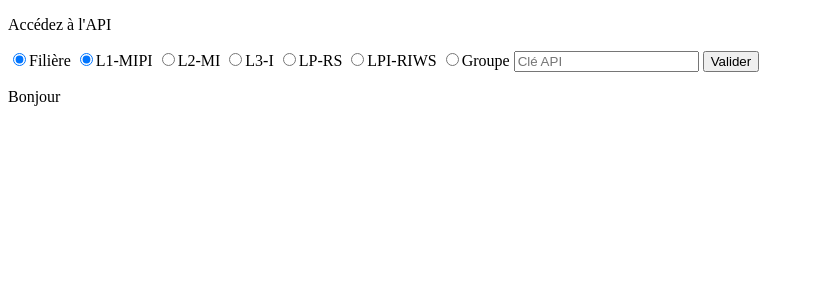
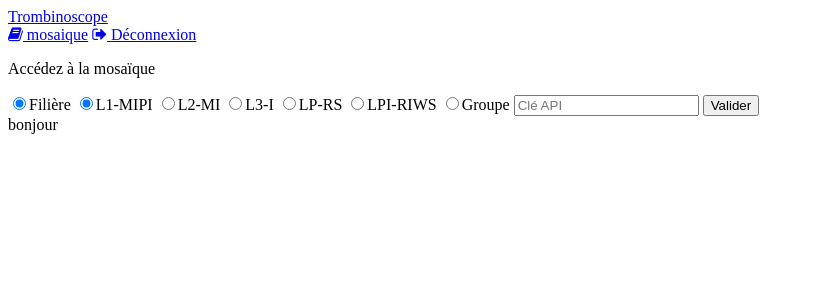
Before and after one commit to Nathan-str/ProjetAvril, a PHP site: page /demande.php in a window 1280 px wide. Shown: the top 300 px of the page, without its empty margins (0-814 px from the left). Run offline with PHP 8.4, Linux system fonts and the light colour scheme; the visitor is signed in with stand-in values (Sample User, id 1).

Commit message:
Ajout des messages d'erreur si il y a des problèmes avec la redirection Ajout d'un header et des links pour le css Utilisation des cookies pour accèder à la derniere recherche

```diff
--- a/Projet Avril/professeur/demande.php
+++ b/Projet Avril/professeur/demande.php
@@ -1,26 +1,77 @@
 <?php
 session_start();
+
+if(isset($_GET['error'])){
+	if($_GET['error'] == 1){ //2: GET définie dans la page vérifiant les identifiants
+	?>
+	<script type="text/javascript">
+		alert("Aucune clé n'est renseigné !")
+	</script>
+	<?php
+	}elseif($_GET['error'] == 2)	{
+	?>
+	<script type="text/javascript">
+		alert("Aucun groupe n'est indiqué !")
+	</script>
+	<?php
+	}
+}
+
+
 
 ?>
 
 <!DOCTYPE html>
 <html>
 <head>
-	<title></title>
+	<title>Trombinoscope</title>
+	<script src="https://cdnjs.cloudflare.com/ajax/libs/jquery/3.4.1/jquery.min.js" charset="utf-8"></script>
+	<link rel="stylesheet" type="text/css" href="styles.css">
+	<link rel="stylesheet" href="https://cdnjs.cloudflare.com/ajax/libs/font-awesome/4.7.0/css/font-awesome.min.css">
 
 </head>
 <body>
+	<header role="header" >
+			<nav class="menu" role="navigation">
+				<div class="inner">
+					<div class="gauche">
+						<a class="logo" href="index.php">Trombinoscope</a>
+					</div>
 
+					<div class="droite">
+
+						<!--<a href="#" class="lien"><i class="fa fa-globe"></i> A propos</a>-->
+						<?php
+							if(!empty($_SESSION['pseudo'])){
+						?>
+								<a href="#" class="lien"><i class='fa fa-book'></i> mosaique</a>
+								<a href="deconnexion.php" class="lien"><i class="fa fa-sign-out"></i> Déconnexion</a>
+						<?php
+							}
+						?>
+
+					</div>
+
+					<div class="nav-toggle">
+						<span class="toggle-icons"></span>
+					</div>
+
+				</div>
+			</nav>
+	</header>
+<?php
+if (isset($_SESSION['pseudo'])){
+?>
 
 <div id="formulaire-API">
-	<p>Accédez à l'API</p>
-	<form action="traitement.php" method="post" class="formulaire-API1">
+	<p>Accédez à la mosaïque</p>
+	<form action="traitement.php" method="get" class="formulaire-API1">
 
 		<input type="radio" name="choix" onclick="change()" value="filiere" id="choice" checked="" />Filière
 		<input class="filiere" type="radio" onclick="selection()" name="filiere" id="L1-MIPI" checked="" value="L1-MIPI" />L1-MIPI
 		<input class="filiere" type="radio" onclick="selection()" name="filiere" id="L2-MI" value="L2-MI" />L2-MI
 		<input class="filiere" type="radio" onclick="selection()" name="filiere" id="L3-I" value="L3-I" />L3-I
-		<input class="filiere" type="radio" onclick="selection()" name="filiere" id="LP-RS" value="LP RS" />LP-RS
+		<input class="filiere" type="radio" onclick="selection()" name="filiere" id="LP-RS" value="LP-RS" />LP-RS
 		<input class="filiere" type="radio" onclick="selection()" name="filiere" id="LPI-RIWS" value="LPI-RIWS" />LPI-RIWS
 
 		<input type="radio" name="choix" onclick="change()" id="choice1" value="groupe" />Groupe
@@ -44,15 +95,30 @@ session_start();
 
 		<input type="text" name="cle" placeholder="Clé API" />
 		<input class="form-cle-api" type="submit" value="Valider">
+
 	</form>
 
 
 </div>
+
+<?php
+if (isset($_COOKIE["recherche"])){
+	$jasonRecherche = $_COOKIE["recherche"];
+	$recherche = json_decode($jasonRecherche, True);
+	echo "<a id=\"derniere_href\" href='traitement.php?filiere=" . $recherche["filiere"] . "&amp;" ."choix=groupe" . "&amp;" . "groupe=" . $recherche["groupe"] . "&amp;" . "cle=" . $recherche["cle"] ."'>Dernière recherche d'un groupe</a>";
+	//http://nathan-str-prof.alwaysdata.net/traitement.php?filiere=LP-RS&choix=groupe&groupe=D1&cle=U0UWfUlUhxvmOg1HTZZQ
+}else{
+	echo"bonjour";
+}
+
+?>
+
 <script src="app.js" meta="utf-8"></script>
 
-
-<p>Bonjour</p>
-
-
+<?php
+}else{
+	header("location: ./index.php");
+}
+?>
 </body>
 </html>
```
